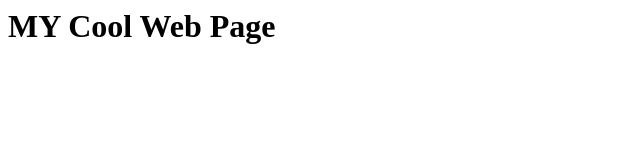
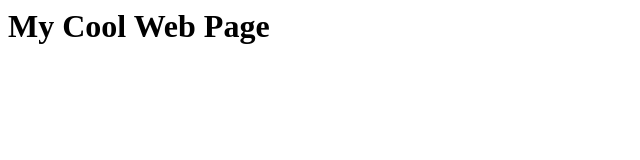
Before and after one commit to Celstrom/simple-web-page, a plain HTML site: page index.html in a window 1280 px wide. Shown: the whole page, without its empty margins (0-640 px from the left). Drawn offline with Linux system fonts and the light colour scheme.

Commit message:
Update index.html

```diff
--- a/index.html
+++ b/index.html
@@ -1 +1 @@
-<h1>MY Cool Web Page </h1>
+<h1>My Cool Web Page </h1>
```
